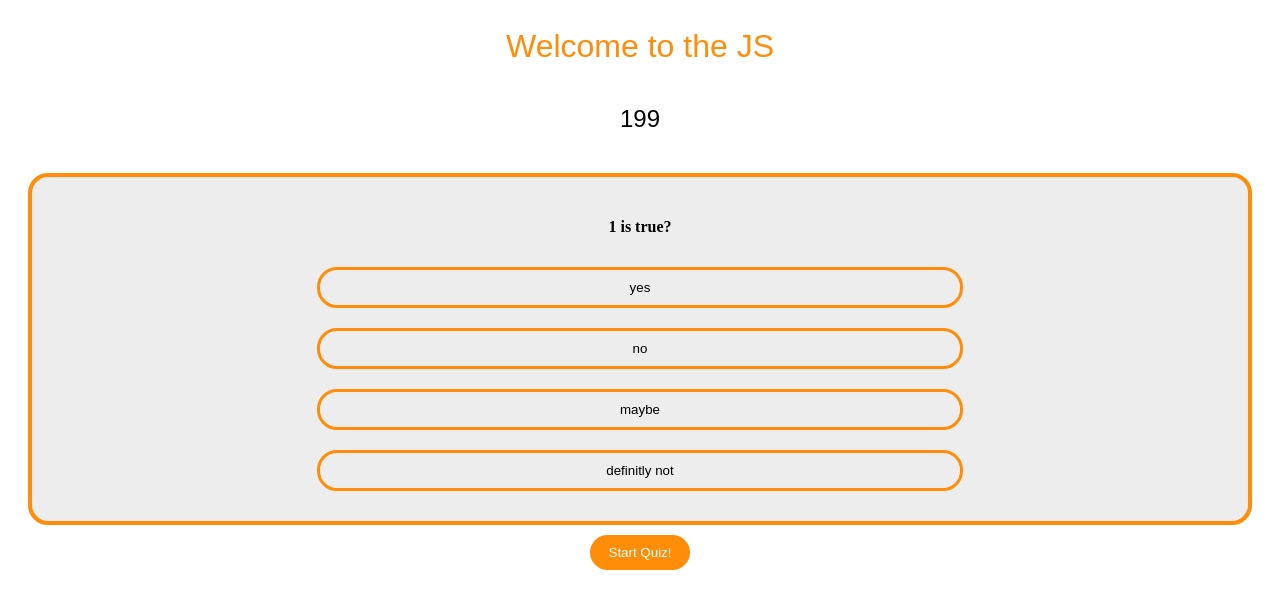
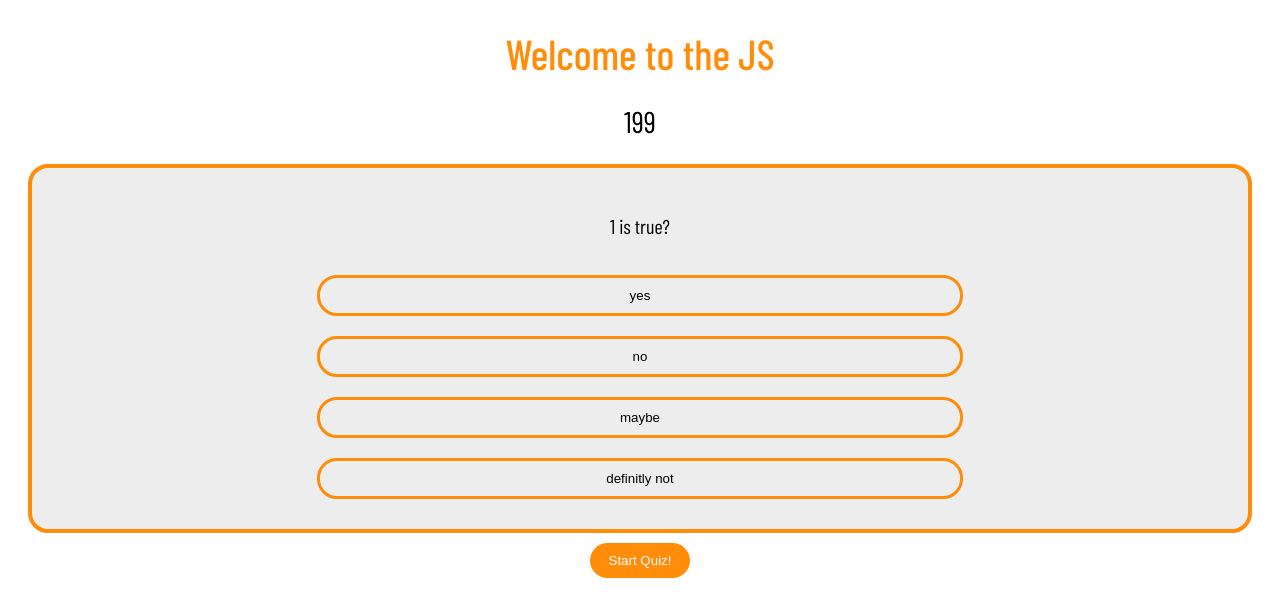
Before and after one commit to cgsdesign/QuizQ, a plain HTML site: page index.html in a window 1280 px wide. Both pictures are taken after a click on the button "Start Quiz!". Drawn offline with nearby package versions, Linux system fonts and the light colour scheme.

Commit message:
stying updated and time for do not repeate updated

```diff
--- a/index.html
+++ b/index.html
@@ -6,6 +6,7 @@
     <meta name="viewport" content="width=device-width, initial-scale=1.0" />
     <meta http-equiv="X-UA-Compatible" content="ie=edge" />
     <link rel="stylesheet" href="./styleQuizQ.css" />
+    <link href="https://fonts.googleapis.com/css2?family=Barlow+Condensed:wght@400;500;700&display=swap" rel="stylesheet">
     <title>JS Quiz</title>
   </head>
   <body>
@@ -17,7 +18,8 @@
     <main class="question-box">
       <div class="inner-box">
         <div id="questions">
-          Welcome to the quiz! For each question, you will gain 10 points for a right answer or lose 10 seconds for a wrong answer. When you run out of time or finnish all questions, the quiz will be over. <h4> <br/>good luck! </h4>
+          Welcome to the quiz! For each question, you will gain 10 points for a right answer or lose 10 seconds for a wrong answer. When you run out of time or finnish all questions, the quiz will be over.
+          <h2> <br/>good luck! </h2>
         <div id="options"></div>
         <div id="correct"></div>
       </div>
--- a/script.js
+++ b/script.js
@@ -122,7 +122,7 @@ function timeSubtractionTime(){
 //timer function
 function startTimer(){
       var timeInterval = setInterval(function() {
-        if (timeLeft === 1000000) {
+        if (timeLeft === -11111111) {
             return}
         else if (timeLeft > 1) {
           timerEl.textContent = timeLeft;
@@ -134,10 +134,11 @@ function startTimer(){
         }
       }, 1000);
     }
+
 //stopQuiz function
 function stopQuiz(){
  console.log("End of quiz!!!!");
- timeLeft= 1000000;
+ timeLeft= -11111111;
  timerEl.textContent = 'Nice Job!';
  questionBoxEl.innerHTML = ""; //CLEAR!!!!!! so can append in new question
  singleQuestionEl.textContent = "Your final score is " + score + ".";//give question content
--- a/styleQuizQ.css
+++ b/styleQuizQ.css
@@ -28,12 +28,20 @@ h1 {
     font-weight: 500;
     text-align:center;
     margin:auto;
+    font-size: 42px;
 }
 
 h2 {
     font-family: 'Barlow Condensed', sans-serif;
-    font-weight: 500;
+    font-weight: 400;
+    font-size: 30px;
 }
+h4 {
+    font-family: 'Barlow Condensed', sans-serif;
+    font-size:20px;
+    font-weight:200;
+}
+
 
 button {
     padding: 10px 10px;
@@ -71,8 +79,6 @@ button:hover{
 }
 .timer{
     text-align: center;
-    padding: 20px;
-    color: black;
 }
 .high-scores-box {
     background: #ededed;
```
